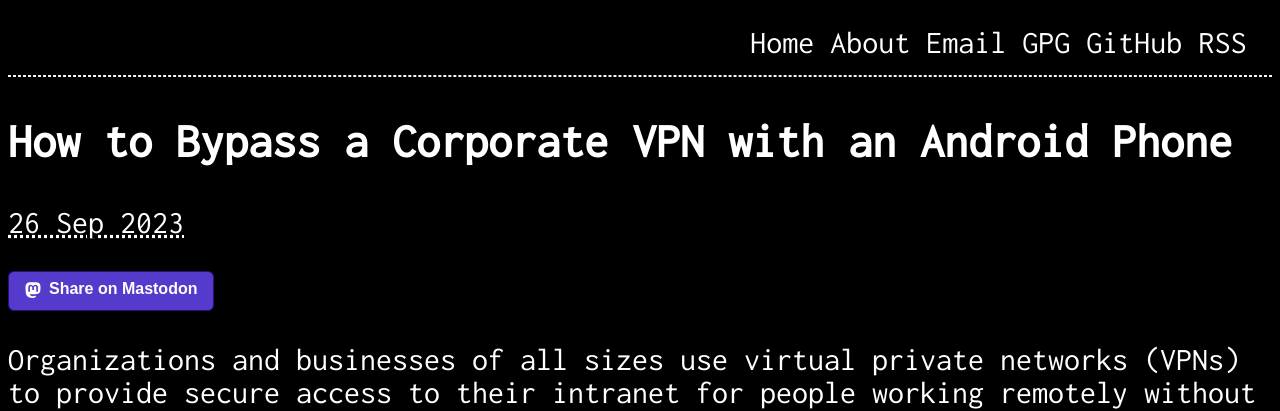
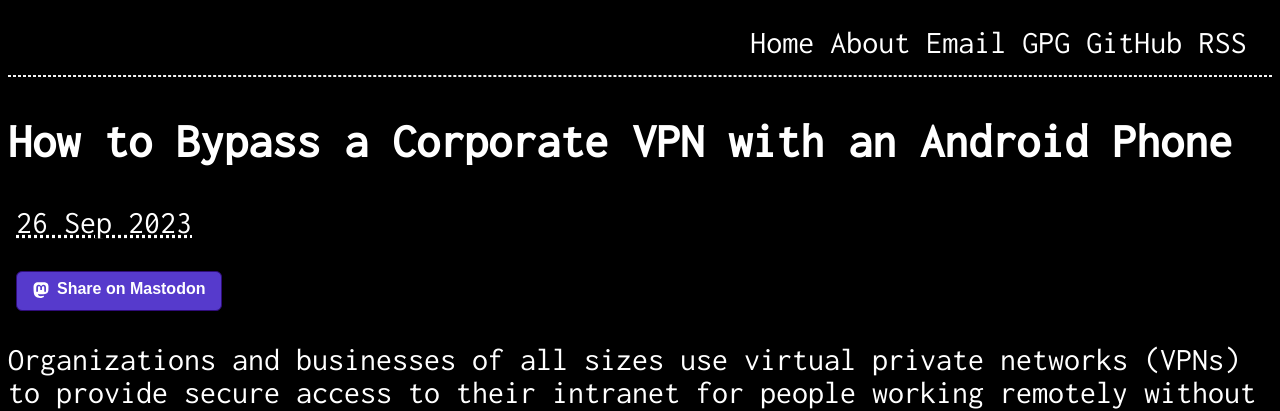
Before and after one commit to giulianopz/giulianopz.github.io, a Jekyll site: the page built from _posts/2023-09-26-how-to-bypass-vpn.md, in a window 1280 px wide. Shown: the top 411 px of the page. Built offline with Jekyll 4.4.1, drawn with Linux system fonts in a browser that asks for light colours; nearby versions of some CDN libraries.

Commit message:
Move date and button a little bit to the right side

```diff
--- a/_layouts/post.html
+++ b/_layouts/post.html
@@ -2,10 +2,10 @@
 layout: default
 ---
 <h2>{{ page.title }}</h2>
-<p style="text-decoration: underline dotted;">{{ page.date | date_to_string }}</p>
+<p style="text-decoration: underline dotted;padding-left: 0.5rem;">{{ page.date | date_to_string }}</p>
 
 <script defer type="module" src="assets/js/share.js"></script>
-<share-on-mastodon></share-on-mastodon>
+<share-on-mastodon style="padding-left: 0.5rem;"></share-on-mastodon>
 
 {{ content }}
 
```
